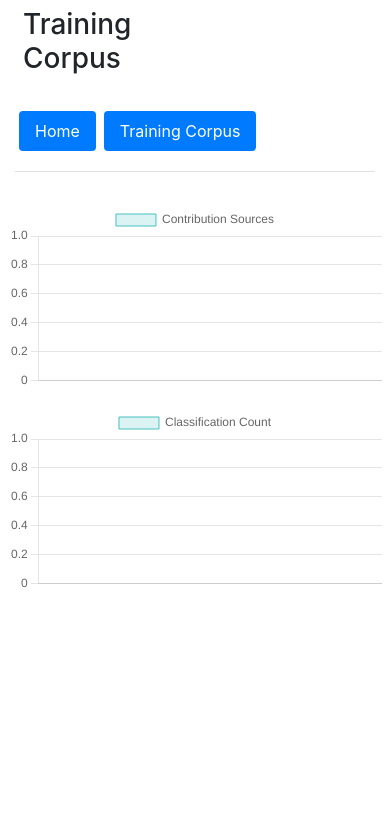
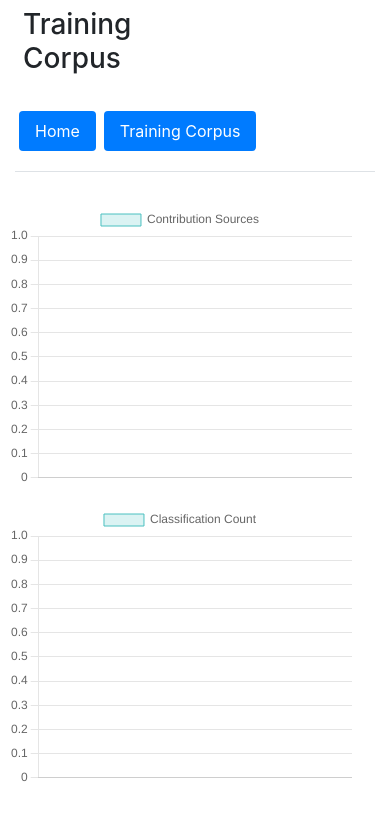
Before and after one commit to john-oneill-alforis/rifha, a Django app: page / in a window 390 px wide. Shown: the top 821 px of the page. Run offline with Django 4.2, Linux system fonts and the light colour scheme; data that the repository does not hold is empty.

Commit message:
23032023

```diff
--- a/mysite/polls/templates/polls/index.html
+++ b/mysite/polls/templates/polls/index.html
@@ -24,8 +24,8 @@
             </ul>
         </header>
 
-        <div class="row g-2">
-            <div class="col d-flex justify-content-center p-2 ">
+        <div class="row g-2 w-100" style="height: 300px;">
+            <div class="col col-sm-10 justify-content-center p-2 ">
 
                 <canvas id="sourceContribution"></canvas>
                 <script src="https://cdn.jsdelivr.net/npm/chart.js"></script>
@@ -44,6 +44,8 @@
                                 }]
                             },
                             options: {
+                                responsive: true,
+                                maintainAspectRatio: false,
                                 scales: {
                                     y: {
                                         beginAtZero: true
@@ -56,8 +58,8 @@
             </div>
         </div>
 
-        <div class="row g-2">
-            <div class="col d-flex justify-content-center p-2 ">
+        <div class="row g-2 w-100" style="height: 300px;">
+            <div class="col col-sm-10 justify-content-center p-2 ">
 
                 <canvas id="labelCount"></canvas>
                 <script src="https://cdn.jsdelivr.net/npm/chart.js"></script>
@@ -76,6 +78,8 @@
                                 }]
                             },
                             options: {
+                                responsive: true,
+                                maintainAspectRatio: false,
                                 scales: {
                                     y: {
                                         beginAtZero: true
```
